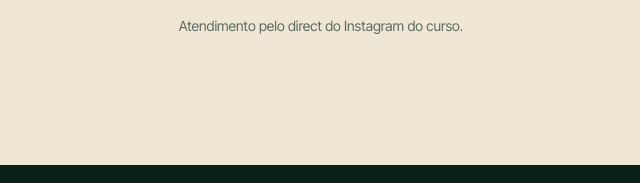
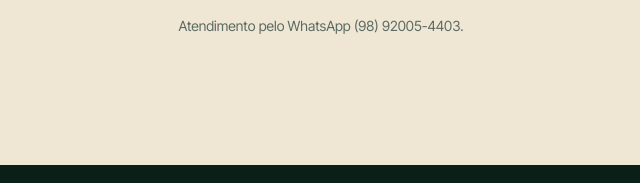
Before and after one commit to Lindsonalmeida/cursoprocessolegislativo, a plain HTML site: page livro-decreto-lei-201/index.html in a window 1280 px wide. Shown: the part 3889-4072 px from the top of the page, 319-959 px from the left. Drawn offline with Linux system fonts and the light colour scheme.

Commit message:
Livro 201/67: texto de atendimento pelo WhatsApp
Co-Authored-By: Claude Opus 5.5 <noreply@anthropic.com>
Claude-Session: https://claude.ai/code/session_01HVWyXPZiMC2jWfs5PZo8Nt

```diff
--- a/livro-decreto-lei-201/index.html
+++ b/livro-decreto-lei-201/index.html
@@ -137,7 +137,7 @@
  <h2 class="t rev">Tenha o 201/67 comentado <span class="it">na sua mesa.</span></h2>
  <p class="lead rev">Fale com a equipe do curso para saber valores, formas de envio e compra para órgãos públicos.</p>
  <div class="lv-ctas rev" style="margin-top:30px"><a class="btn" style="background:var(--v);color:var(--cr)" href="https://wa.me/5598920054403?text=Ol%C3%A1!%20Quero%20o%20livro%20Decreto-Lei%20201%2F67%20Comentado." target="_blank" rel="noopener" data-compra>Quero o livro</a></div>
- <p class="nota rev" style="color:#5b6b63">Atendimento pelo direct do Instagram do curso.</p>
+ <p class="nota rev" style="color:#5b6b63">Atendimento pelo WhatsApp (98) 92005-4403.</p>
 </div></section>
 </main>
 <footer class="sec" style="padding:40px 0"><div class="wrap" style="display:flex;justify-content:space-between;flex-wrap:wrap;gap:12px"><a class="voltar" href="/">← Curso de Processo Legislativo</a><span class="voltar">Decreto-Lei 201/67 Comentado</span></div></footer>
```
